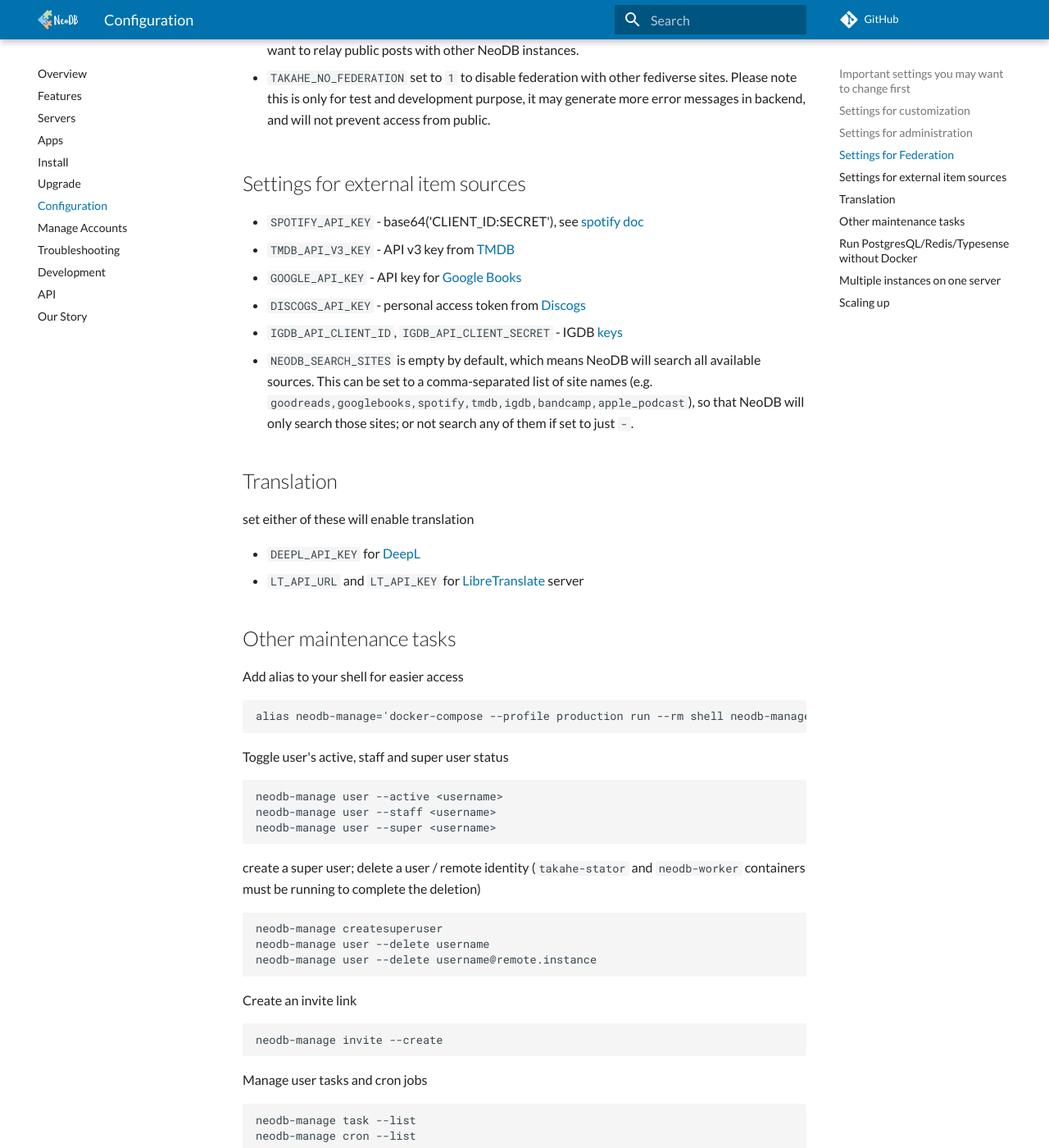
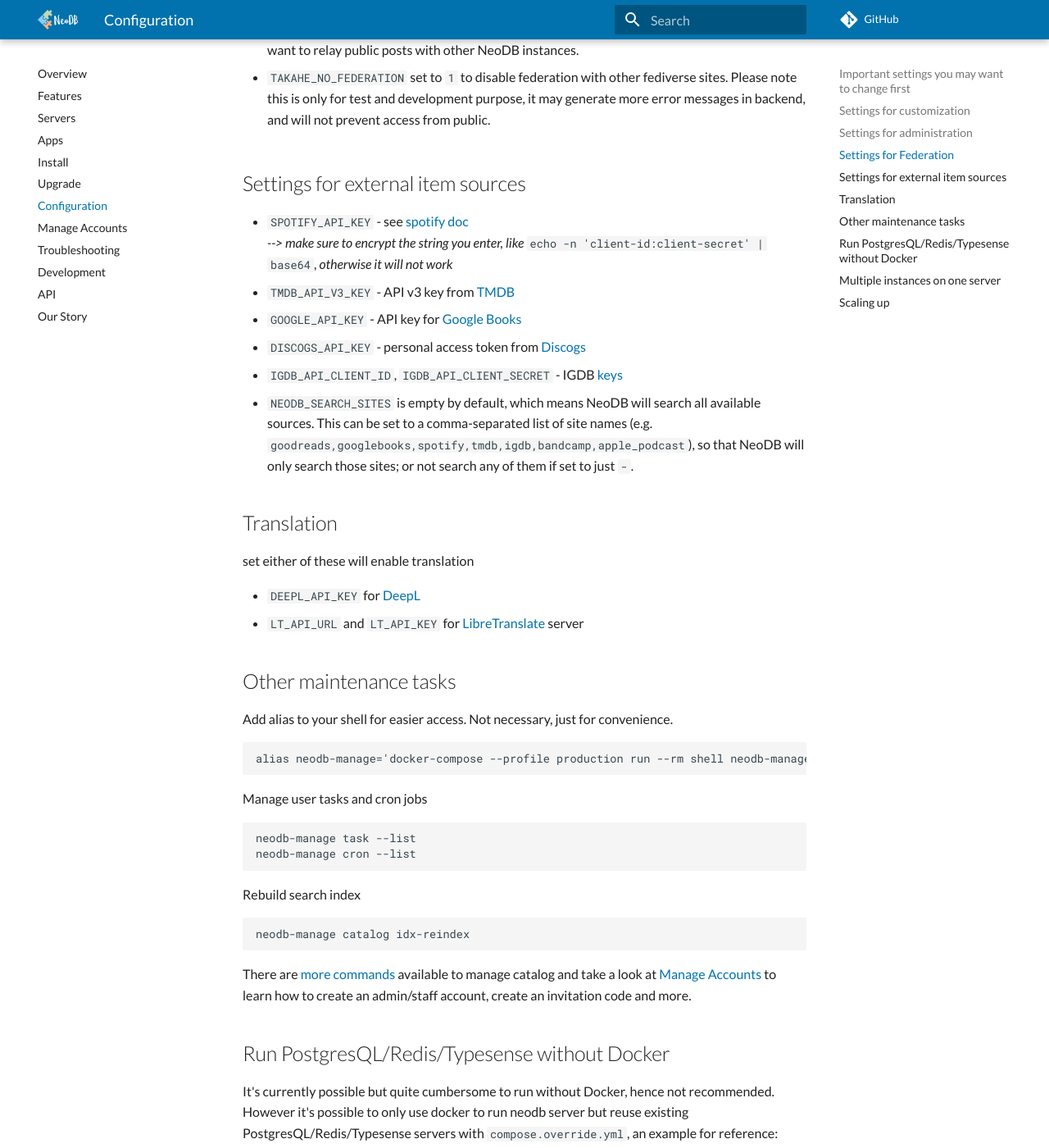
Before and after one commit to KevGamesUltimate/neodb-doc, an MkDocs documentation site: the page built from docs/configuration.md, in a window 1280 px wide and 1400 px high, scrolled down 2261 px. Shown: the whole window at 82% size. Built offline with MkDocs 1.6.1 and Material for MkDocs 9.7.7, drawn with Linux system fonts in a browser that asks for light colours; comment, search, counter and statistics services are not loaded; some of the changed text lies outside the part shown.

Commit message:
referenced accounts.md in configuration.md and install.md, and cleaned up documentation

````diff
--- a/docs/configuration.md
+++ b/docs/configuration.md
@@ -56,7 +56,8 @@ if you are doing debug or development:
 
 ## Settings for external item sources
 
-- `SPOTIFY_API_KEY` - base64('CLIENT_ID:SECRET'), see [spotify doc](https://developer.spotify.com/documentation/web-api/tutorials/client-credentials-flow)
+- `SPOTIFY_API_KEY` - see [spotify doc](https://developer.spotify.com/documentation/web-api/tutorials/client-credentials-flow)
+<br>*--> make sure to encrypt the string you enter, like* `echo -n 'client-id:client-secret' | base64`, *otherwise it will not work*
 - `TMDB_API_V3_KEY` - API v3 key from [TMDB](https://developer.themoviedb.org/)
 - `GOOGLE_API_KEY` - API key for [Google Books](https://developers.google.com/books/docs/v1/using)
 - `DISCOGS_API_KEY` - personal access token from [Discogs](https://www.discogs.com/settings/developers)
@@ -71,31 +72,10 @@ set either of these will enable translation
 
 ## Other maintenance tasks
 
-Add alias to your shell for easier access
+Add alias to your shell for easier access. Not necessary, just for convenience.
 
 ```
 alias neodb-manage='docker-compose --profile production run --rm shell neodb-manage'
-```
-
-Toggle user's active, staff and super user status
-
-```
-neodb-manage user --active <username>
-neodb-manage user --staff <username>
-neodb-manage user --super <username>
-```
-
-create a super user; delete a user / remote identity (`takahe-stator` and `neodb-worker` containers must be running to complete the deletion)
-```
-neodb-manage createsuperuser
-neodb-manage user --delete username
-neodb-manage user --delete username@remote.instance
-```
-
-Create an invite link
-
-```
-neodb-manage invite --create
 ```
 
 Manage user tasks and cron jobs
@@ -111,7 +91,7 @@ Rebuild search index
 neodb-manage catalog idx-reindex
 ```
 
-There are [more commands](usage/catalog.md) available to manage catalog.
+There are [more commands](usage/catalog.md) available to manage catalog and take a look at [Manage Accounts](accounts.md) to learn how to create an admin/staff account, create an invitation code and more.
 
 
 ## Run PostgresQL/Redis/Typesense without Docker
````
Also changed, not shown: docs/install.md (+4 -2 lines).
